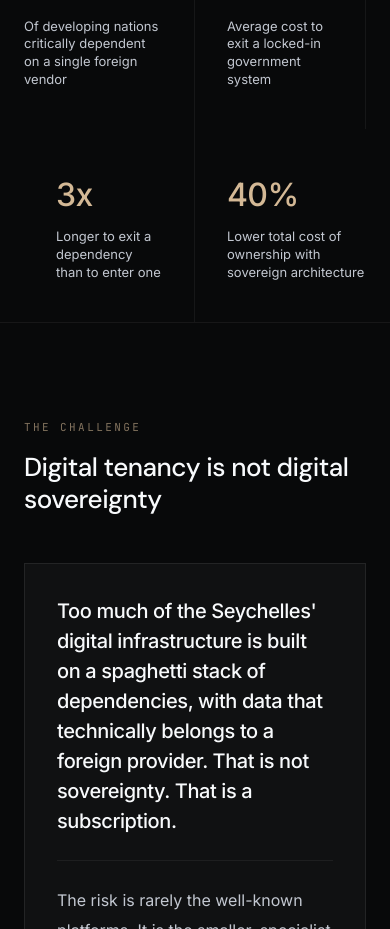
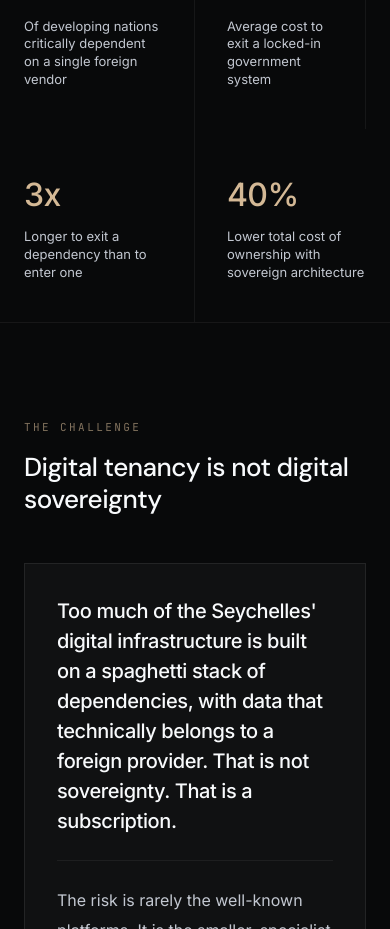
Before and after one commit to coordinategroup/latitude-4-7, a Next.js app: page /sovereign-architecture in a window 390 px wide. Shown: the part 800-1729 px from the top of the page. Built offline with nearby package versions, Linux system fonts and the light colour scheme.

Commit message:
fix: left-align stats strip odd items on mobile 2-column grid
Co-Authored-By: Claude Sonnet 4.6 <noreply@anthropic.com>

```diff
--- a/src/app/sovereign-architecture/page.tsx
+++ b/src/app/sovereign-architecture/page.tsx
@@ -97,7 +97,7 @@ export default function SovereignArchitecturePage() {
                   { stat: "3x", label: "Longer to exit a dependency than to enter one" },
                   { stat: "40%", label: "Lower total cost of ownership with sovereign architecture" },
                 ].map((item) => (
-                  <div key={item.label} className="flex flex-col gap-2 px-8 py-10 first:pl-0 last:pr-0">
+                  <div key={item.label} className="flex flex-col gap-2 px-8 py-10 first:pl-0 last:pr-0 odd:pl-0 md:odd:pl-8 md:first:pl-0">
                     <span className="text-[32px] font-medium text-[#D4B996] tracking-[-0.02em]">{item.stat}</span>
                     <span className="text-[13px] text-[#C2C7D0] leading-snug">{item.label}</span>
                   </div>
```
